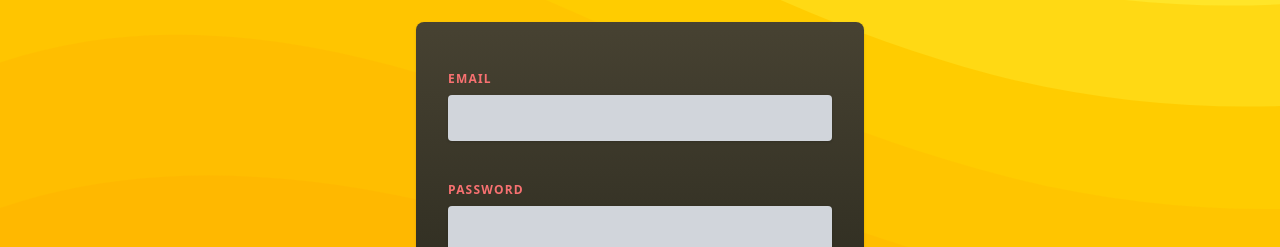
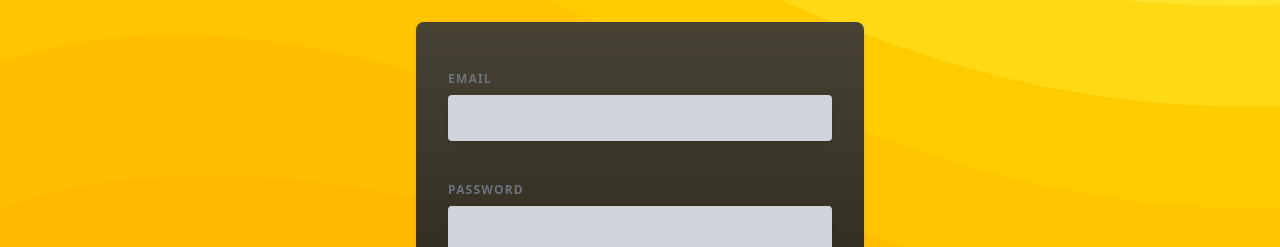
Before and after one commit to nishantcm/stylingReactComponent, a React (Vite) app: page / in a window 1280 px wide. Shown: the part 367-614 px from the top of the page. Built offline with nearby package versions, Linux system fonts and the light colour scheme.

Commit message:
Update the file for props

```diff
--- a/src/components/AuthInputs.jsx
+++ b/src/components/AuthInputs.jsx
@@ -15,16 +15,16 @@
   font-weight: 700;
   letter-spacing: 0.1em;
   text-transform: uppercase;
-  color: ${(invalid) => invalid ? '#f87171' : '#6b7280' };
+  color: ${({invalid}) => invalid ? '#f87171' : '#6b7280' };
 `;
 
 const Input = styled.input`
   width: 100%;
   padding: 0.75rem 1rem;
   line-height: 1.5;
-  background-color: #d1d5db;
-  color:${({value}) => (value ? '#ef4444' : '#374151')};
-  border: 1px solid transparent;
+  background-color: ${({invalid}) => (invalid ? '#fed2d2' : '#d1d5db')};
+  color: ${({invalid}) => (invalid ? '#ef4444' : '#374151')};
+  border: 1px solid ${({invalid}) => (invalid ? '#f73f3f' : 'transparent')};
   border-radius: 0.25rem;
   box-shadow: 0 1px 3px 0 rgba(0, 0, 0, 0.1), 0 1px 2px 0 rgba(0, 0, 0, 0.06);
 `;
@@ -55,6 +55,7 @@
         <p className="paragraph">
           <Label invalid={emailNotValid}>Email</Label>
           <Input
+            invalid={emailNotValid}
             type="email"
             // style={{
             //   backgroundColor: emailNotValid ? '#fed2d2' : '#d1d5db'
@@ -63,15 +64,11 @@
           />
         </p>
         <p>
-          <Label className={`label ${emailNotValid ? 'invalid' : ''}`}>
-            Password
-          </Label>
+          <Label invalid={passwordNotValid}>Password</Label>
           <Input
+            invalid={passwordNotValid}
             type="password"
-            className={passwordNotValid ? 'invalid' : undefined}
-            onChange={(event) =>
-              handleInputChange('password', event.target.value)
-            }
+            onChange={(event) => handleInputChange('password', event.target.value)}
           />
         </p>
       </ControlContainer>
```
